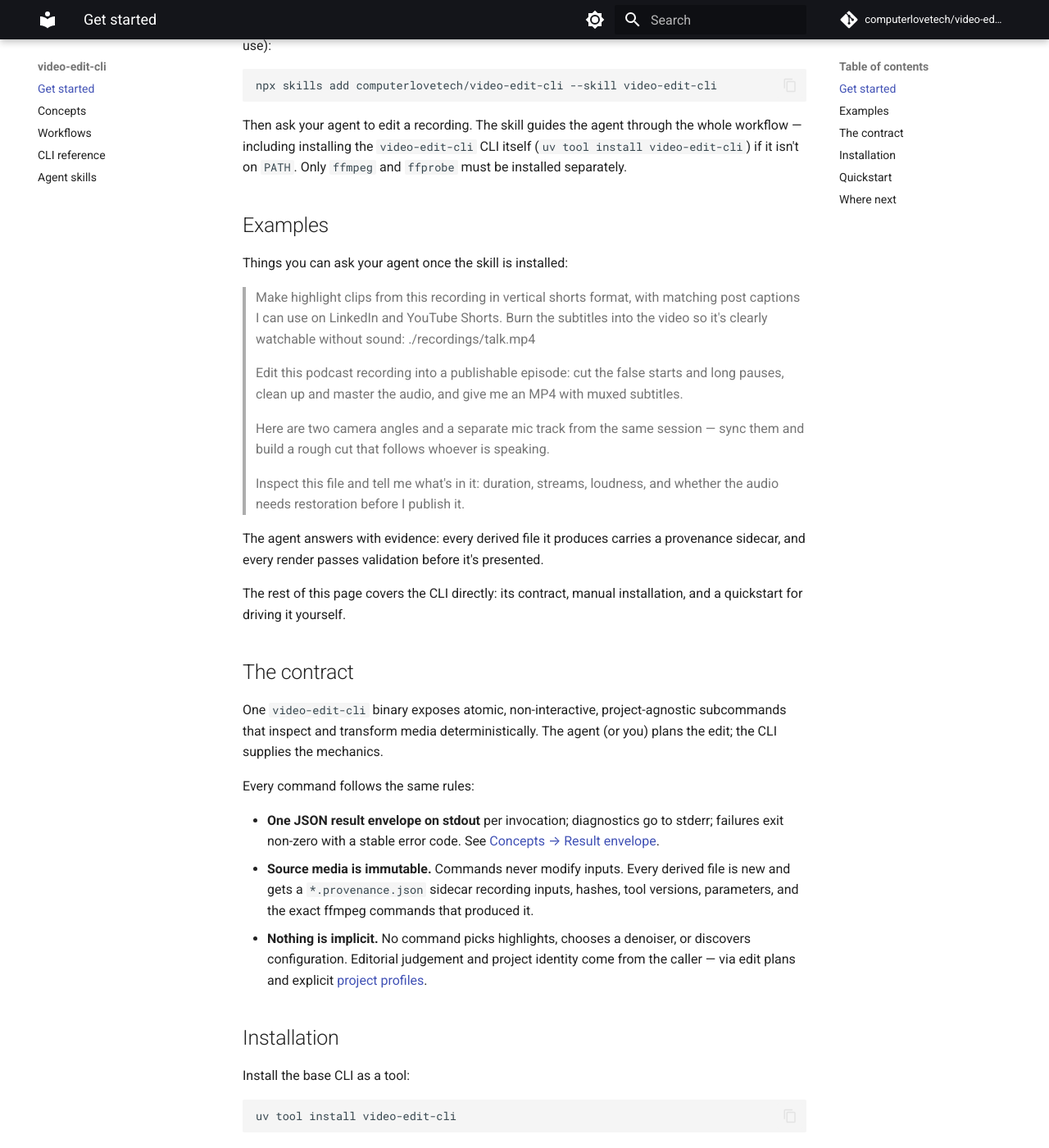
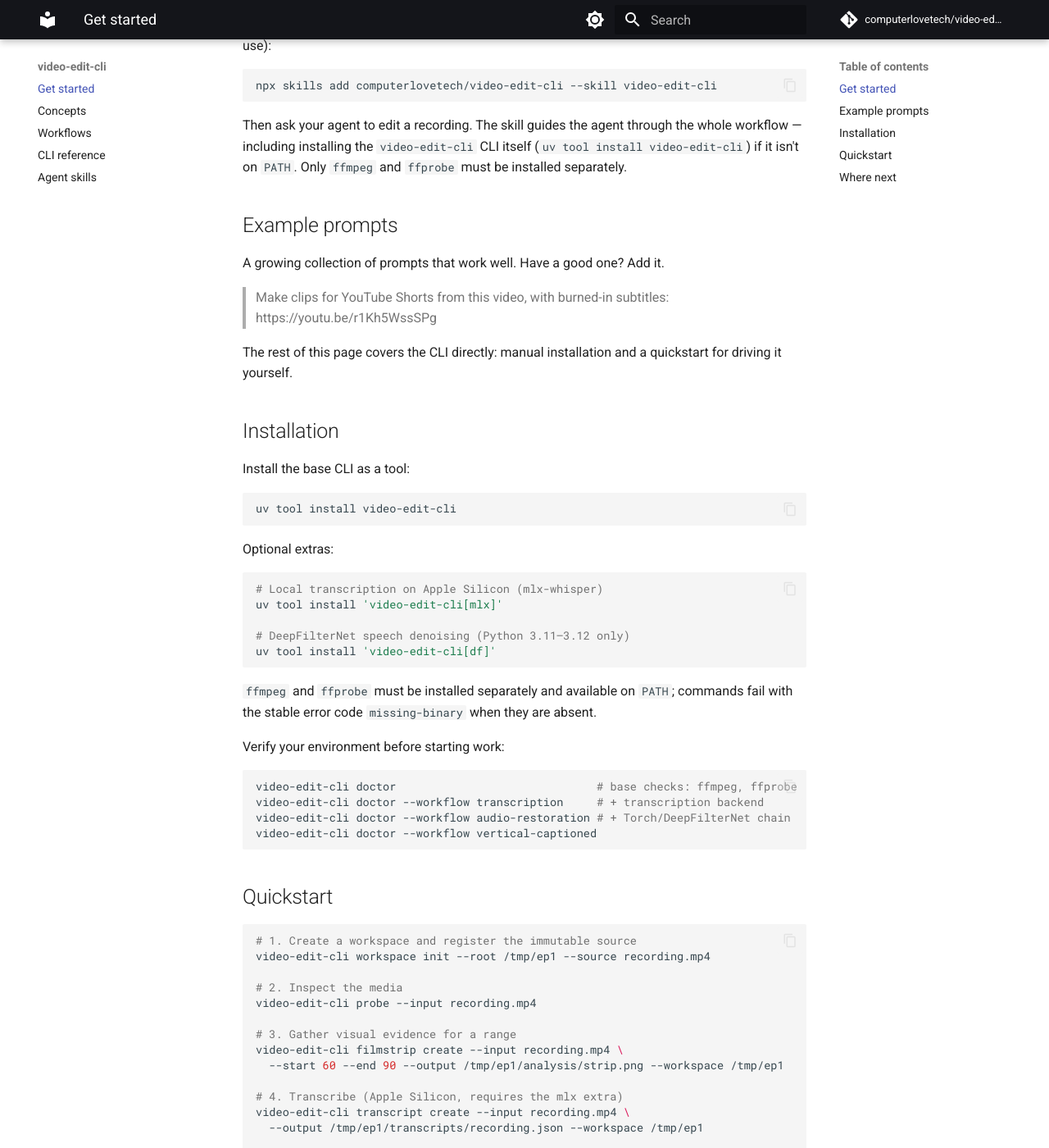
Before and after one commit to computerlovetech/video-edit-cli, an MkDocs documentation site: the page built from docs/index.md, in a window 1280 px wide and 1400 px high, scrolled down 356 px. Shown: the whole window at 82% size. Built offline with MkDocs 1.6.1 and Material for MkDocs 9.7.7, drawn with Linux system fonts in a browser that asks for light colours; comment, search, counter and statistics services are not loaded.

Commit message:
docs: shorten examples to one prompt, drop contract from get started
Co-Authored-By: Claude Fable 5 <noreply@anthropic.com>

```diff
--- a/docs/index.md
+++ b/docs/index.md
@@ -20,49 +20,15 @@ whole workflow — including installing the `video-edit-cli` CLI itself
 (`uv tool install video-edit-cli`) if it isn't on `PATH`. Only `ffmpeg` and
 `ffprobe` must be installed separately.
 
-## Examples
+## Example prompts
 
-Things you can ask your agent once the skill is installed:
+A growing collection of prompts that work well. Have a good one? Add it.
 
-> Make highlight clips from this recording in vertical shorts format, with
-> matching post captions I can use on LinkedIn and YouTube Shorts. Burn the
-> subtitles into the video so it's clearly watchable without sound:
-> ./recordings/talk.mp4
+> Make clips for YouTube Shorts from this video, with burned-in subtitles:
+> https://youtu.be/r1Kh5WssSPg
 
-> Edit this podcast recording into a publishable episode: cut the false starts
-> and long pauses, clean up and master the audio, and give me an MP4 with
-> muxed subtitles.
-
-> Here are two camera angles and a separate mic track from the same session —
-> sync them and build a rough cut that follows whoever is speaking.
-
-> Inspect this file and tell me what's in it: duration, streams, loudness, and
-> whether the audio needs restoration before I publish it.
-
-The agent answers with evidence: every derived file it produces carries a
-provenance sidecar, and every render passes validation before it's presented.
-
-The rest of this page covers the CLI directly: its contract, manual
-installation, and a quickstart for driving it yourself.
-
-## The contract
-
-One `video-edit-cli` binary exposes atomic, non-interactive, project-agnostic
-subcommands that inspect and transform media deterministically. The agent (or
-you) plans the edit; the CLI supplies the mechanics.
-
-Every command follows the same rules:
-
-- **One JSON result envelope on stdout** per invocation; diagnostics go to
-  stderr; failures exit non-zero with a stable error code. See
-  [Concepts → Result envelope](concepts.md#result-envelope).
-- **Source media is immutable.** Commands never modify inputs. Every derived
-  file is new and gets a `*.provenance.json` sidecar recording inputs, hashes,
-  tool versions, parameters, and the exact ffmpeg commands that produced it.
-- **Nothing is implicit.** No command picks highlights, chooses a denoiser, or
-  discovers configuration. Editorial judgement and project identity come from
-  the caller — via edit plans and explicit
-  [project profiles](concepts.md#project-profiles).
+The rest of this page covers the CLI directly: manual installation and a
+quickstart for driving it yourself.
 
 ## Installation
 
```
Also changed, not shown: README.md (+4 -16 lines).
